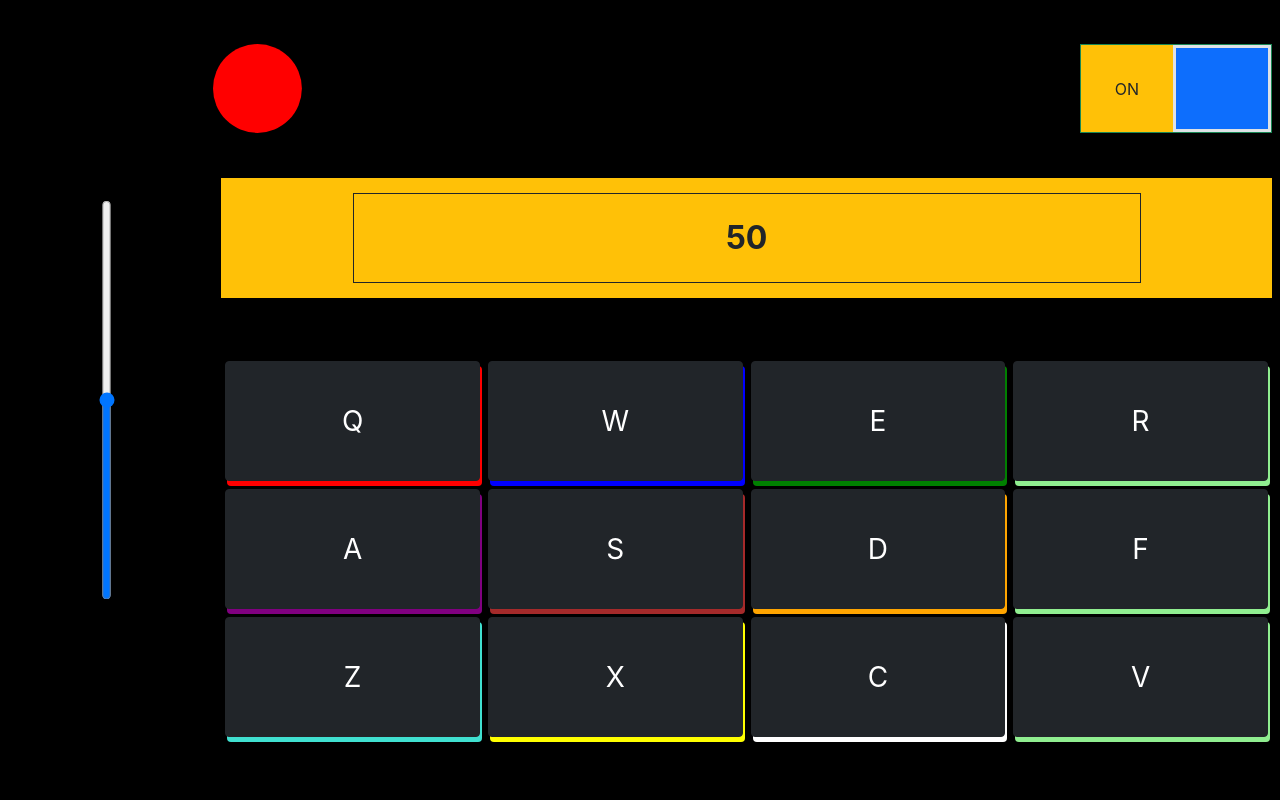
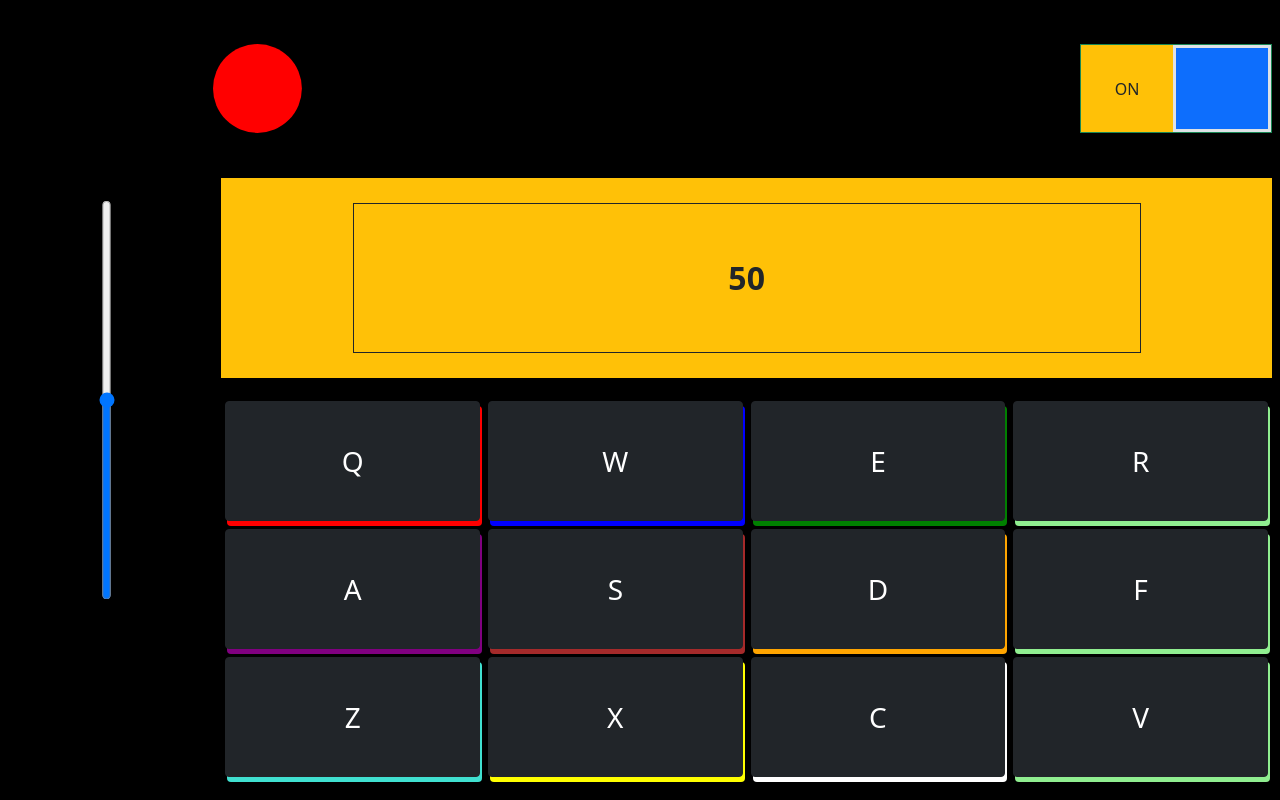
Before and after one commit to Cg9291/music-box, a React (Create React App) app: page / in a window 1280 px wide. Built offline with nearby package versions, Linux system fonts and the light colour scheme.

Commit message:
overhauled css logic/methodology

```diff
--- a/src/App.scss
+++ b/src/App.scss
@@ -1,23 +1,26 @@
-@import "./custom.scss";
+@use "scss/common-elements.scss";
+@use "scss/custom-responsive-utilities.scss";
+@use "./custom.scss";
+@use "scss/unique-elements.scss";
 
-.btn {
-	border-radius: 10%;
+//UTILITIES
+.bs-cb {
+	box-sizing: content-box;
 }
-
-.button-text {
-	font-size: 10vw;
-	z-index: 10;
+.h-15 {
+	height: 15%;
 }
-
-.drum-btn {
-	@media screen and (orientation: landscape) {
-		height: 15vh;
-		border-radius: 4px;
-	}
+.flex-100 {
+	flex: 1 0 0;
 }
-
-.pad-col {
-	max-height: 33%;
+.flex-005 {
+	flex: 0 0 5%;
+}
+.flex-0015 {
+	flex: 0 0 15%;
+}
+.flex-0025 {
+	flex: 0 0 25%;
 }
 
 input[type="range"],
@@ -37,106 +40,4 @@ input[type="range"]::-webkit-slider-thumb {
 	height: 20px;
 	width: 20px;
 	background-color: green;
-	// color: green;
 }
-
-.h-15 {
-	height: 15%;
-}
-
-.pad-keys {
-	color: red;
-	animation: blink 1s;
-}
-@keyframes blink {
-	0% {
-		background-color: red;
-	}
-	100% {
-		background-color: black;
-	}
-}
-
-.pad-row {
-}
-
-.vinyl-grey-parts {
-	fill: rgba(30, 30, 30, 1);
-}
-
-#buttons-pane {
-	/* 	@media screen and (orientation: landscape) {
-		padding: 0 !important;
-		overflow: hidden;
-		height: 100%;
-		//flex: 0 0 15%;
-	} */
-}
-
-#drum-machine {
-	height: 100vh;
-}
-
-#display {
-	box-sizing: content-box;
-}
-#indicators-row {
-	max-height: 10vh;
-	height: 10vh;
-}
-
-#main-area {
-	height: 100%;
-}
-
-#power-button {
-	max-height: 80%;
-	@media screen and (min-width: 500px) {
-		max-height: 50%;
-	}
-	@media screen and (min-width: 768px) {
-		//max-height: 60%;
-	}
-	/* @media screen and (min-width: 800px) {
-		max-height: 70%;
-	} */
-
-	@media screen and (orientation: landscape) {
-		max-height: 50%;
-		margin-left: 0 !important;
-	}
-}
-#power-row-container {
-	flex: 0 0 15%;
-	@media screen and (orientation: landscape) {
-		flex: 0 0 5%;
-	}
-}
-#info-row-container {
-	flex: 0 0 25%;
-	@media screen and (orientation: landscape) {
-		flex: 0 0 15%;
-	}
-}
-#drumpad-container {
-	flex: 1 0 0;
-	@media screen and (orientation: landscape) {
-		overflow: hidden;
-	}
-}
-
-#pad {
-	flex: 1 0 0;
-}
-
-#toggle-button-container {
-	@media screen and (orientation: landscape) {
-		max-width: 15vw;
-	}
-}
-
-/* svg {
-	filter: drop-shadow(-10px 10px 5px rgb(0 0 0 /0.4));
-	max-height: 100%;
-	overflow: visible;
-} */
--- a/src/components/Buttons.js
+++ b/src/components/ButtonsSection.js
@@ -18,7 +18,7 @@ import sax from "../audio/Midnight Sillage Kit/Sax_Midnight_Sillage.mp3";
 import electric_guitar_01 from "../audio/Midnight Sillage Kit/Electric Guitar 01 - Midnight Sillage.mp3";
 import kick from "../audio/Midnight Sillage Kit/Electric Piano 01 - Midnight Sillage.mp3";
 
-export default function Buttons(props) {
+export default function ButtonsSection(props) {
 	const buttonRefs = useRef([]); //using REFCALLBACK to dynamically target specific node/element
 	const audioRefs = useRef([]);
 
@@ -80,7 +80,7 @@ export default function Buttons(props) {
 	return (
 		<div
 			id="pad"
-			className="col-12 align-content-center  bg-black"
+			className="col-12 flex-100 align-content-center  bg-black"
 		>
 			{/* justify-content-evenly align-items-center */}
 			<div className="row row-cols-4  gx-2 gy-2">
--- a/src/components/Container.js
+++ b/src/components/Container.js
@@ -1,4 +1,4 @@
-import Buttons from "./Buttons.js";
+import ButtonsSection from "./ButtonsSection.js";
 import React, { useEffect, useLayoutEffect, useRef, useState } from "react";
 import ToggleButton from "./ToggleButton.js";
 import Vinyl from "./Vinyl.js";
@@ -21,9 +21,6 @@ import kick from "../audio/Midnight Sillage Kit/Electric Piano 01 - Midnight Sil
 /*
  TODOS:
  -import all sounds directly into PadButtons component
- -add instrument id to PadButtons components
- -rework alignment for buttons letters
- -add responsiveness to indicator
  - fix issue where btndefault class would either get overwritten or wont be ran in timeout after long pressing a key
  - download better sounds(maybe look at Logic Pro (in files))
   */
@@ -54,7 +51,7 @@ export default function Container(props) {
 	return (
 		<div
 			id="drum-machine"
-			className="container-fluid justify-content-center align-items-center"
+			className="container-fluid justify-content-center align-items-center  vh-100"
 		>
 			<div className="row h-100">
 				<div
@@ -74,16 +71,16 @@ export default function Container(props) {
 
 				<div
 					id="main-area"
-					className="col-10 d-flex flex-column p-0 b-0"
+					className="col-10 d-flex flex-column p-0 b-0 h-100"
 				>
 					<div
 						id="power-row-container"
-						className="row b-0 bg-black mx-0 w-100 h-100 d-flex justify-content-between align-items-center"
+						className="row prc flex-0015 power-button b-0 bg-black mx-0 w-100 h-100 d-flex justify-content-between align-items-center"
 					>
 						<svg
 							id="power-button"
 							viewBox="0 0 100 100"
-							className="col-2 col-sm-1 col-md-2 p-0 ms-2 "
+							className="col-3 power-button col-sm-1 col-md-2 p-0 ms-2 mh-50 "
 							preserveAspectRatio="xMinYMid"
 						>
 							<circle
@@ -100,7 +97,7 @@ export default function Container(props) {
 					</div>
 					<div
 						id="info-row-container"
-						className="row b-0 bg-black mx-0 px-2 justify-content-center "
+						className="row irc flex-0025 b-0 bg-black mx-0 px-2 justify-content-center "
 					>
 						<Display
 							playing={playing}
@@ -109,9 +106,9 @@ export default function Container(props) {
 					</div>
 					<div
 						id="drumpad-container"
-						className="row bg-secondary mx-0"
+						className="row dpc flex-100 bg-secondary mx-0"
 					>
-						<Buttons
+						<ButtonsSection
 							volume={volume}
 							playing={playing}
 							setPlaying={setPlaying}
--- a/src/components/Display.js
+++ b/src/components/Display.js
@@ -2,7 +2,7 @@ export default function Display(props) {
 	return (
 		<div
 			id="display"
-			className="col-12 b-0  h-100 px-0  bg-warning fs-2 fw-bold   align-content-center"
+			className="col-12 bs-cb h-100 px-0  bg-warning fs-2 fw-bold  align-content-center"
 		>
 			<div className="row h-75 w-75  mx-auto align-items-center justify-content-center align-content-center border border-dark m-0">
 				{props.toggle ? props.playing : "OFF"}
--- a/src/components/ToggleButton.js
+++ b/src/components/ToggleButton.js
@@ -1,6 +1,6 @@
 export default function ToggleButton(props) {
 	return (
-		<div id="toggle-button-container" className="col-4 m-0 p-0 me-2 border border-success bg-warning h-50 ">
+		<div id="toggle-button-container" className="col-4 tbc m-0 p-0 me-2 border border-success bg-warning h-50 ">
 			<div className="row mx-0 h-100">
 				<div
 					className={` ${
--- a/src/custom.scss
+++ b/src/custom.scss
@@ -1,6 +1,74 @@
 @import "../node_modules/bootstrap/scss/bootstrap-utilities.scss";
+@import "../node_modules/bootstrap/dist/css/bootstrap.min.css";
+@import "../node_modules/bootstrap/scss/_functions.scss";
+@import "../node_modules/bootstrap/scss/_variables.scss";
+@import "../node_modules/bootstrap/scss/_mixins.scss";
 
-@media screen and (orientation: landscape) {
+@mixin sm {
+	@include media-breakpoint-up(sm) {
+		&-sm {
+			@content;
+		}
+	}
+}
+@mixin md {
+	@include media-breakpoint-up(md) {
+		&-md {
+			@content;
+		}
+	}
+}
+@mixin lg {
+	@include media-breakpoint-up(lg) {
+		&-lg {
+			@content;
+		}
+	}
+}
+@mixin xl {
+	@include media-breakpoint-up(xl) {
+		&-xl {
+			@content;
+		}
+	}
+}
+@mixin xxl {
+	@include media-breakpoint-up(xxl) {
+		&-xxl {
+			@content;
+		}
+	}
+}
+
+@mixin makeResponsive($className) {
+	.#{$className} {
+		@content;
+
+		@include sm {
+			@content;
+		}
+		@include md {
+			@content;
+		}
+		@include lg {
+			@content;
+		}
+		@include xl {
+			@content;
+		}
+		@include xxl {
+			@content;
+		}
+	}
+}
+
+/* @include makeResponsive() {
+	&-1 {
+		font-size: 24px !important;
+	}
+} */
+
+/* @media screen and (orientation: landscape) {
 	$utilities: map-merge(
 		$utilities,
 		(
@@ -20,3 +88,4 @@
 		)
 	);
 }
+ */
--- /dev/null
+++ b/src/scss/common-elements.scss
@@ -0,0 +1,29 @@
+@use "./variables.scss";
+//Common Elements
+.btn {
+	border-radius: 10%;
+}
+.button-text {
+	font-size: 10vw;
+}
+.drum-btn {
+	@media screen and (orientation: landscape) {
+		height: 15vh;
+		border-radius: 4px;
+	}
+}
+.pad-col {
+	max-height: variables.$pad-col-height;
+}
+.pad-keys {
+	color: red;
+	animation: blink 1s;
+}
+@keyframes blink {
+	0% {
+		background-color: red;
+	}
+	100% {
+		background-color: black;
+	}
+}
--- /dev/null
+++ b/src/scss/custom-responsive-utilities.scss
@@ -0,0 +1,11 @@
+@use "../custom.scss";
+// THIS IS USED TO CREATE CUSTOM RESPONSIVE CLASSES (BOOTSTRAP STYLE)
+@include custom.makeResponsive(mh-50) {
+	max-height: 50%;
+}
+@include custom.makeResponsive(mh-60) {
+	max-height: 60%;
+}
+@include custom.makeResponsive(mh-80) {
+	max-height: 80%;
+}
--- /dev/null
+++ b/src/scss/unique-elements.scss
@@ -0,0 +1,32 @@
+//Unique Elements
+.power-button {
+	@media screen and (orientation: landscape) {
+		max-height: 50%;
+		margin-left: 0 !important;
+	}
+}
+.prc {
+	//power row container
+	@media screen and (orientation: landscape) {
+		flex: 0 0 5% !important;
+	}
+}
+.irc {
+	//info row container
+	@media screen and (orientation: landscape) {
+		flex: 0 0 15%;
+	}
+}
+.dpc {
+	//drumpad container
+	flex: 1 0 0;
+	@media screen and (orientation: landscape) {
+		overflow: hidden;
+	}
+}
+.tbc {
+	//toggle-button-container
+	@media screen and (orientation: landscape) {
+		max-width: 15vw;
+	}
+}
--- /dev/null
+++ b/src/scss/variables.scss
@@ -0,0 +1,2 @@
+//VARIABLES
+$pad-col-height: 33%;
```
